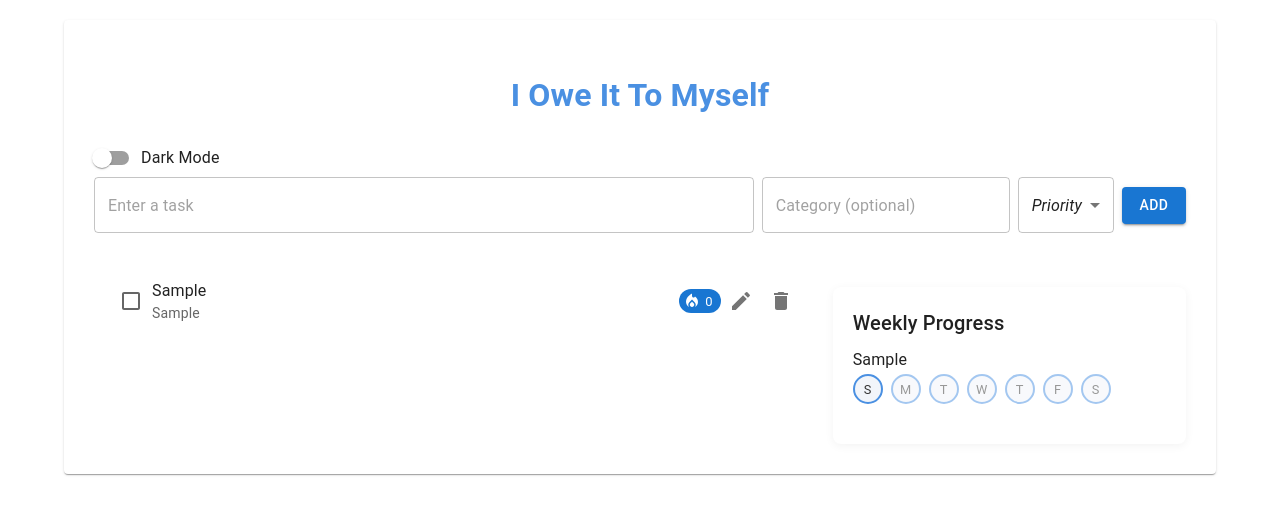
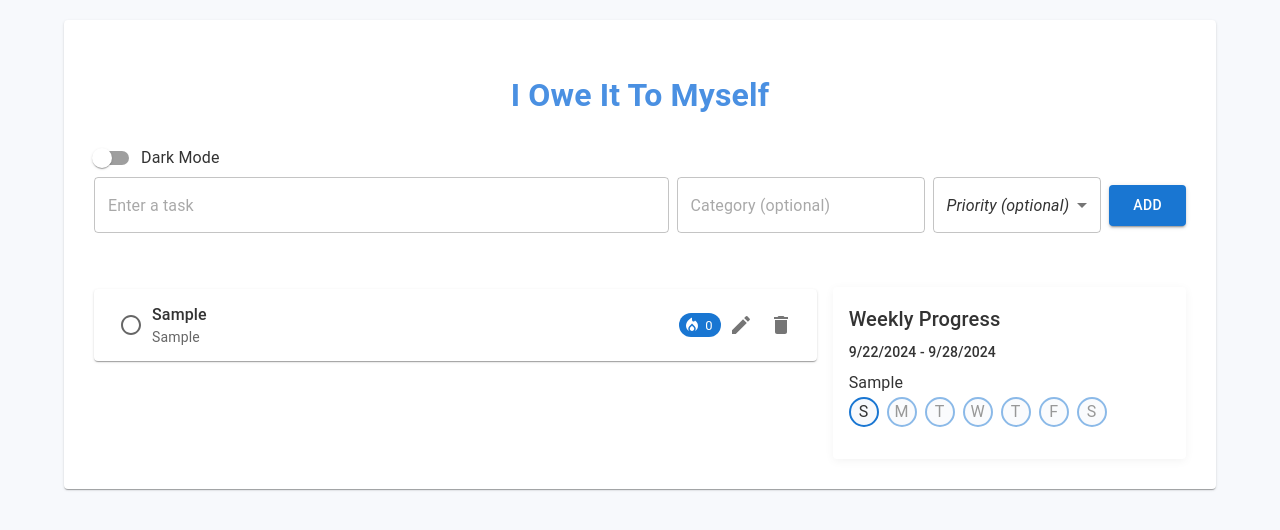
Before and after one commit to alexandrehuynh/owe_yourself, a React (Create React App) app: page / in a window 1280 px wide. Both pictures are taken after typing "Sample", "Sample" into the empty fields and a click on the button "ADD". Shown: the top 530 px of the page. Built offline with nearby package versions, Linux system fonts and the light colour scheme.

Commit message:
added animated checkbox, aligned weekly progress to task, fixed dark mode issue of not seeing texts

```diff
--- a/src/App.css
+++ b/src/App.css
@@ -65,7 +65,7 @@ h1 {
 }
 
 .task-item {
-  margin-bottom: 10px;
+  margin-bottom: 15px;
   padding: 15px;
   border-radius: 8px;
   background-color: var(--primary-light);
@@ -146,3 +146,9 @@ body[data-theme="dark"] .day-circle {
 .priority-high { color: var(--error-color); }
 .priority-medium { color: var(--warning-color); }
 .priority-low { color: var(--success-color); }
+
+.MuiButtonBase-root:focus-visible,
+.MuiTextField-root .MuiInputBase-input:focus-visible {
+  outline: 2px solid #4a90e2;
+  outline-offset: 2px;
+}
--- a/src/App.js
+++ b/src/App.js
@@ -16,6 +16,13 @@ const App = () => {
   const theme = createTheme({
     palette: {
       mode: darkMode ? 'dark' : 'light',
+      background: {
+        default: darkMode ? '#121212' : '#f7f9fc',
+        paper: darkMode ? '#1e1e1e' : '#ffffff',
+      },
+      text: {
+        primary: darkMode ? '#e0e0e0' : '#333333',
+      },
     },
   });
 
--- a/src/components/Task.js
+++ b/src/components/Task.js
@@ -1,5 +1,5 @@
 import React, { useState } from 'react';
-import { ListItem, ListItemText, IconButton, Chip, Tooltip, TextField, Select, MenuItem } from '@mui/material';
+import { ListItem, ListItemText, IconButton, Chip, Tooltip, TextField, Select, MenuItem, Typography } from '@mui/material';
 import { Delete as DeleteIcon, Edit as EditIcon, Flag as FlagIcon, LocalFireDepartment as FireIcon, Save as SaveIcon } from '@mui/icons-material';
 import CheckBoxAnim from '../utils/CheckBoxAnim';
 
@@ -30,7 +30,7 @@ const Task = ({ task, index, updateTask, deleteTask }) => {
   };
 
   return (
-    <ListItem>
+    <ListItem sx={{ mb: 2, bgcolor: 'background.paper', borderRadius: 1, boxShadow: 1 }}>
       {editing ? (
         <>
           <TextField
@@ -39,6 +39,7 @@ const Task = ({ task, index, updateTask, deleteTask }) => {
             onKeyDown={handleKeyDown}
             fullWidth
             variant="standard"
+            autoFocus
           />
           <TextField
             value={editedTask.category}
@@ -65,11 +66,16 @@ const Task = ({ task, index, updateTask, deleteTask }) => {
       ) : (
         <>
           <CheckBoxAnim
-            checked={task.done}
+            checked={task.streak > 0}
             onChange={() => updateTask(index, { done: !task.done })}
+            streak={task.streak}
           />
           <ListItemText
-            primary={task.text}
+            primary={
+              <Typography variant="body1" style={{ fontWeight: 500 }}>
+                {task.text}
+              </Typography>
+            }
             secondary={task.category}
           />
           {task.priority && (
--- a/src/components/TaskInput.js
+++ b/src/components/TaskInput.js
@@ -34,16 +34,34 @@ const TaskInput = ({ setTasks }) => {
         value={newTask.priority}
         onChange={(e) => setNewTask({ ...newTask, priority: e.target.value })}
         displayEmpty
-        sx={{ mr: 1 }}
+        renderValue={(selected) => {
+          if (!selected) {
+            return <em>Priority (optional)</em>;
+          }
+          return selected;
+        }}
+        sx={{ mr: 1, minWidth: 120 }}
       >
-        <MenuItem value="">
-          <em>Priority</em>
+        <MenuItem value="" disabled>
+          <em>Priority (optional)</em>
         </MenuItem>
         <MenuItem value="low">Low</MenuItem>
         <MenuItem value="medium">Medium</MenuItem>
         <MenuItem value="high">High</MenuItem>
       </Select>
-      <Button variant="contained" onClick={addTask}>Add</Button>
+      <Button
+        variant="contained"
+        onClick={addTask}
+        sx={{
+          bgcolor: 'primary.main',
+          color: 'white',
+          '&:hover': { bgcolor: 'primary.dark' },
+          px: 3,
+          py: 1
+        }}
+      >
+        ADD
+      </Button>
     </Box>
   );
 };
--- a/src/components/TaskList.js
+++ b/src/components/TaskList.js
@@ -1,12 +1,21 @@
 import React from 'react';
-import { List } from '@mui/material';
+import { List, Typography } from '@mui/material';
 import Task from './Task';
 import { DragDropContext, Droppable, Draggable } from 'react-beautiful-dnd';
 
 const TaskList = ({ tasks, setTasks }) => {
   const updateTask = (index, updates) => {
     const newTasks = [...tasks];
-    newTasks[index] = { ...newTasks[index], ...updates };
+    const updatedTask = { ...newTasks[index], ...updates };
+
+    if (updates.done && !newTasks[index].done) {
+      updatedTask.streak = (updatedTask.streak || 0) + 1;
+      updatedTask.lastCompleted = new Date().toISOString();
+    } else if (!updates.done && newTasks[index].done) {
+      updatedTask.streak = Math.max((updatedTask.streak || 0) - 1, 0);
+    }
+
+    newTasks[index] = updatedTask;
     setTasks(newTasks);
   };
 
@@ -26,8 +35,13 @@ const TaskList = ({ tasks, setTasks }) => {
     <DragDropContext onDragEnd={onDragEnd}>
       <Droppable droppableId="tasks">
         {(provided) => (
-          <List {...provided.droppableProps} ref={provided.innerRef}>
-            {tasks.map((task, index) => (
+          <List {...provided.droppableProps} ref={provided.innerRef} sx={{ mt: 3 }}>
+            {tasks.length === 0 ? (
+              <Typography variant="body1" sx={{ textAlign: 'center', mt: 2 }}>
+                No tasks yet. Add a task to get started!
+              </Typography>
+            ) : (
+              tasks.map((task, index) => (
                 <Draggable key={index} draggableId={String(index)} index={index}>
                   {(provided) => (
                     <div
@@ -44,7 +58,8 @@ const TaskList = ({ tasks, setTasks }) => {
                     </div>
                   )}
                 </Draggable>
-            ))}
+              ))
+            )}
             {provided.placeholder}
           </List>
         )}
--- a/src/components/WeeklyTracker.js
+++ b/src/components/WeeklyTracker.js
@@ -1,25 +1,41 @@
 import React from 'react';
-import { Box, Typography, Grid } from '@mui/material';
+import { Box, Typography, Grid, useTheme } from '@mui/material';
 import { LocalFireDepartment as FireIcon } from '@mui/icons-material';
 
 const WeeklyTracker = ({ tasks }) => {
-  const days = ['Sun', 'Mon', 'Tue', 'Wed', 'Thu', 'Fri', 'Sat'];
+  const theme = useTheme();
+  const [startDate, endDate] = getWeekDates();
+  const days = ['S', 'M', 'T', 'W', 'T', 'F', 'S'];
   const today = new Date().getDay();
 
   return (
-    <Box className="weekly-tracker">
+    <Box className="weekly-tracker" sx={{ bgcolor: 'background.paper', p: 2, borderRadius: 1 }}>
       <Typography variant="h6" gutterBottom>Weekly Progress</Typography>
-      {tasks.map((task, index) => (
-        <Box key={index} className="task-progress">
+      <Typography variant="subtitle2" gutterBottom>{startDate} - {endDate}</Typography>
+      {tasks.map((task, taskIndex) => (
+        <Box key={taskIndex} mb={2}>
           <Typography variant="subtitle1">{task.text}</Typography>
           <Grid container spacing={1}>
             {days.map((day, dayIndex) => (
               <Grid item key={dayIndex}>
-                <Box className={`day-circle ${dayIndex > today ? 'future' : ''}`}>
+                <Box
+                  sx={{
+                    width: 30,
+                    height: 30,
+                    borderRadius: '50%',
+                    border: `2px solid ${theme.palette.primary.main}`,
+                    display: 'flex',
+                    justifyContent: 'center',
+                    alignItems: 'center',
+                    opacity: dayIndex > today ? 0.5 : 1,
+                    color: theme.palette.text.primary,
+                    bgcolor: theme.palette.background.default,
+                  }}
+                >
                   {dayIndex <= today && task.streak > dayIndex ? (
                     <FireIcon color="primary" fontSize="small" />
                   ) : (
-                    day[0]
+                    day
                   )}
                 </Box>
               </Grid>
@@ -31,4 +47,11 @@ const WeeklyTracker = ({ tasks }) => {
   );
 };
 
+const getWeekDates = () => {
+  const now = new Date();
+  const start = new Date(now.setDate(now.getDate() - now.getDay()));
+  const end = new Date(now.setDate(now.getDate() - now.getDay() + 6));
+  return [start.toLocaleDateString(), end.toLocaleDateString()];
+};
+
 export default WeeklyTracker;
--- a/src/utils/CheckBoxAnim.js
+++ b/src/utils/CheckBoxAnim.js
@@ -1,23 +1,24 @@
 import React from 'react';
 import { Checkbox } from '@mui/material';
-import { styled } from '@mui/material/styles';
+import { Check, RadioButtonUnchecked } from '@mui/icons-material';
 
-const AnimatedCheckbox = styled(Checkbox)(({ theme }) => ({
-  '& .MuiSvgIcon-root': {
-    transition: 'transform 0.3s ease-in-out, color 0.3s ease-in-out',
-  },
-  '&.Mui-checked .MuiSvgIcon-root': {
-    transform: 'scale(1.2)',
-    color: theme.palette.primary.main,
-  },
-}));
-
-const CheckBoxAnim = ({ checked, onChange }) => {
+const CheckBoxAnim = ({ checked, onChange, streak }) => {
   return (
-    <AnimatedCheckbox
+    <Checkbox
       checked={checked}
       onChange={onChange}
-      color="default"
+      icon={<RadioButtonUnchecked />}
+      checkedIcon={<Check />}
+      sx={{
+        '& .MuiSvgIcon-root': {
+          fontSize: 24,
+          transition: 'all 0.3s',
+        },
+        '&.Mui-checked .MuiSvgIcon-root': {
+          transform: 'scale(1.2)',
+          color: 'primary.main',
+        },
+      }}
     />
   );
 };
```
Lines whose indentation alone changed are shown as unchanged.
